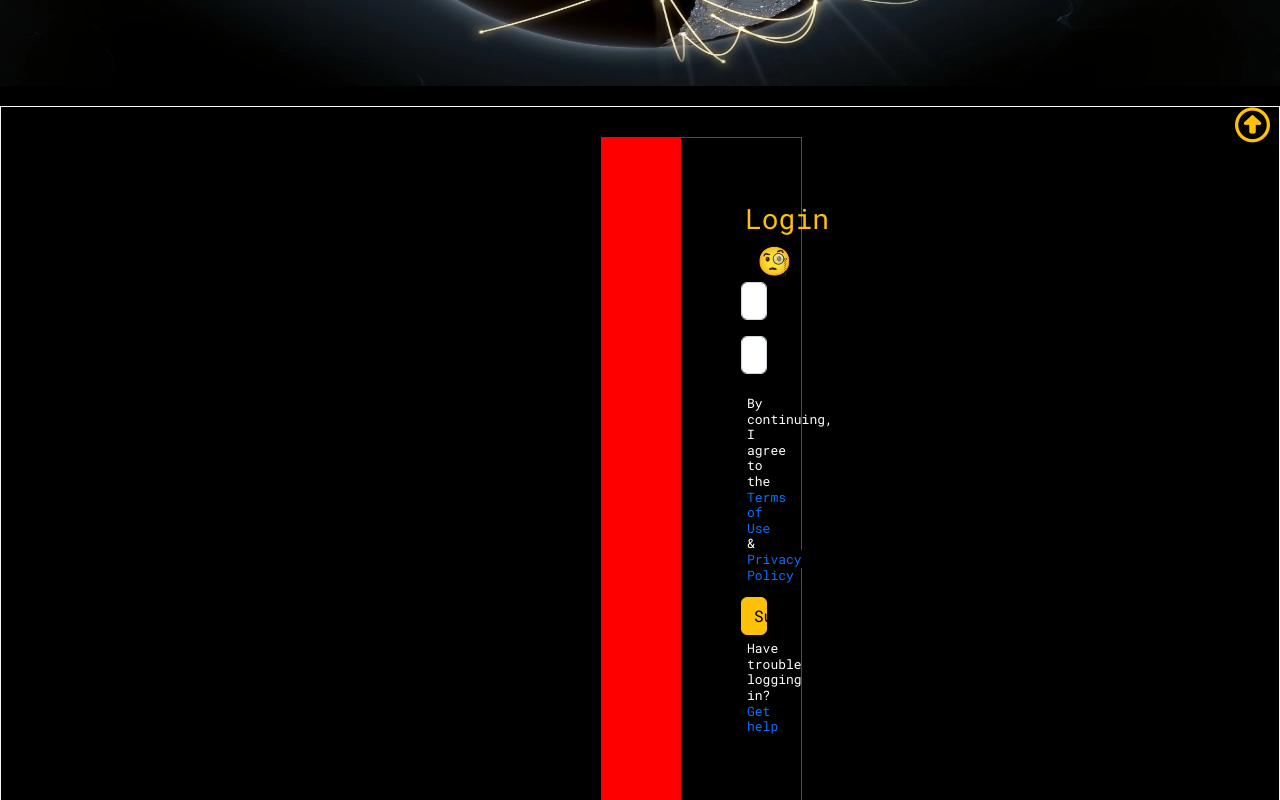
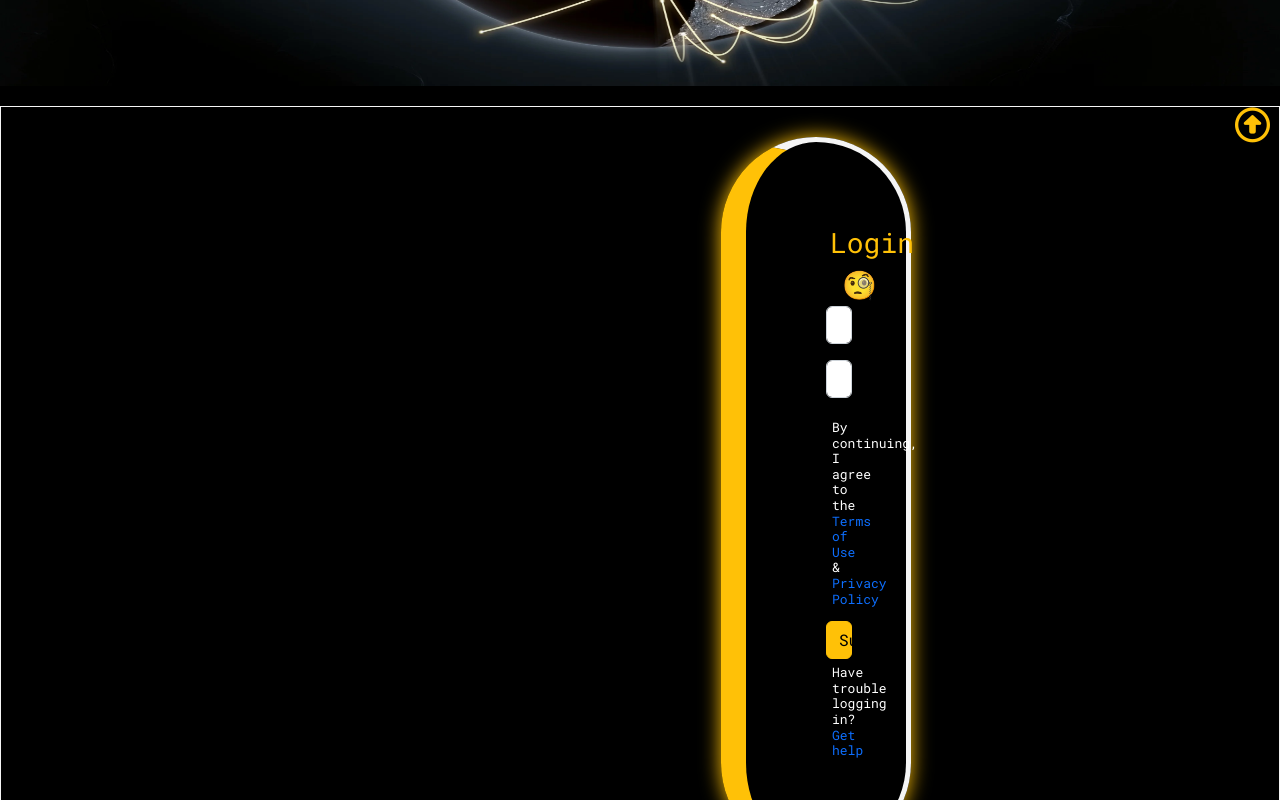
Before and after one commit to Eddi1995/zealHubIt, a React (Create React App) app in the folder zealhubit-app/: page /Login in a window 1280 px wide. Shown: the part 640-1440 px from the top of the page. Built offline with nearby package versions, Linux system fonts and the light colour scheme.

Commit message:
updated 4

```diff
--- a/zealhubit-app/src/Components/Login/Login.js
+++ b/zealhubit-app/src/Components/Login/Login.js
@@ -10,21 +10,37 @@ class Login extends Component{
     passworderr:"",
   }
 
-  validatingform=()=>{
+  validatingform =()=>{
   let emailerr="";
   let passworderr="";
-  let pattern=new RegExp(/^([0-9][a-z][A-Z]).{4}$/)
+                         //Uncomment if you dont want required attribute
 
-   if(!pattern.test(this.state.email)){
-      emailerr="Minimum 4 char are required"
+//  let pattern1=new RegExp(/^[A-Z0-9+.]+@[A-Z0-9.-]+$/)  //    this is wrong check correct one
+
+  let pattern2=new RegExp(/^[a-zA-Z0-9]{6,}$/)
+
+  // if(!pattern1.test(this.state.email)){
+  //   emailerr="should contain @ and ."
+  // }
+
+   if(!pattern2.test(this.state.password)){
+    passworderr="Password should be minimum 6 char";
    }
-    this.setState({emailerr:emailerr});
-    console.log(this.state.emailerr)
+   if(emailerr||passworderr){
+    this.setState({emailerr:emailerr,passworderr:passworderr});
+    return false;
+   }
+   else{
+    this.setState({emailerr:emailerr,passworderr:passworderr})
+    return false;
+   }
+
 
   }
 
+
   controllingLogin=(e)=>{
-      e.preventDefault();
+      // e.preventDefault();
       this.validatingform();
   }
 
@@ -39,10 +55,10 @@ class Login extends Component{
             <section class={Loginstyle.formControlling}>
               <form>
                 <span className="text-warning fs-3 p-1 bg-transparent">Login</span><span className="fs-3 p-3 bg-transparent">&#129488;</span>
-                <input type="email" name="email" placeholder="E-mail id*" className="form-control" onChange={this.inputValues} required/>
-                <p></p>
-                <input type="password" name="password" placeholder="Password*" className="form-control" onChange={this.inputValues} required/>
-                <p></p>
+                <input type="email" name="email" placeholder="E-mail id*" className="form-control" onChange={this.inputValues} required />
+                <p>{this.state.emailerr}</p>
+                <input type="password" name="password" placeholder="Password*" className="form-control" onChange={this.inputValues} />
+                <p>{this.state.passworderr}</p>
                 <h6>By continuing, I agree to the <a href="#">Terms of Use</a> & <a href="#">Privacy Policy</a></h6>
                 <button onClick={this.controllingLogin} className="btn btn-warning">Submit</button>
                 <h6 >Have trouble logging in? <a href="#">Get help</a></h6>
--- a/zealhubit-app/src/Components/Login/Login.module.css
+++ b/zealhubit-app/src/Components/Login/Login.module.css
@@ -6,18 +6,22 @@
     text-align: center;
 
 }
+/* rgb(5, 23, 47)#ffc107  */
 .formControlling form{
-    border: 1px solid red;
-    margin-left: 600px;
-    margin-right: 600px;
-    padding: 60px;
+    border: 5px solid whitesmoke;
+    margin-left: 720px;
+    margin-right: 720px;
+    padding: 80px;
     margin-top: 30px;
     margin-bottom: 30px;
     border-left-style: solid;
-    border-left-width: 80px;
-    border-left-color: red;
-    border-radius: 10px solid red;
+    border-left-width: 25px;
+    border-left-color: #ffc107 ;
+    border-radius: 450px ;
+    background-color: transparent;
+    box-shadow: 0px 0px 20px #ffc107;
 }
+
 .formControlling form button{
     width: 60%;
 }
@@ -34,6 +38,6 @@
 .formControlling form h6 a{
     text-decoration: none;
 }
-.formControlling form [required]{
-    color: green;
+.formControlling form p{
+    color: orange;
 }
```
